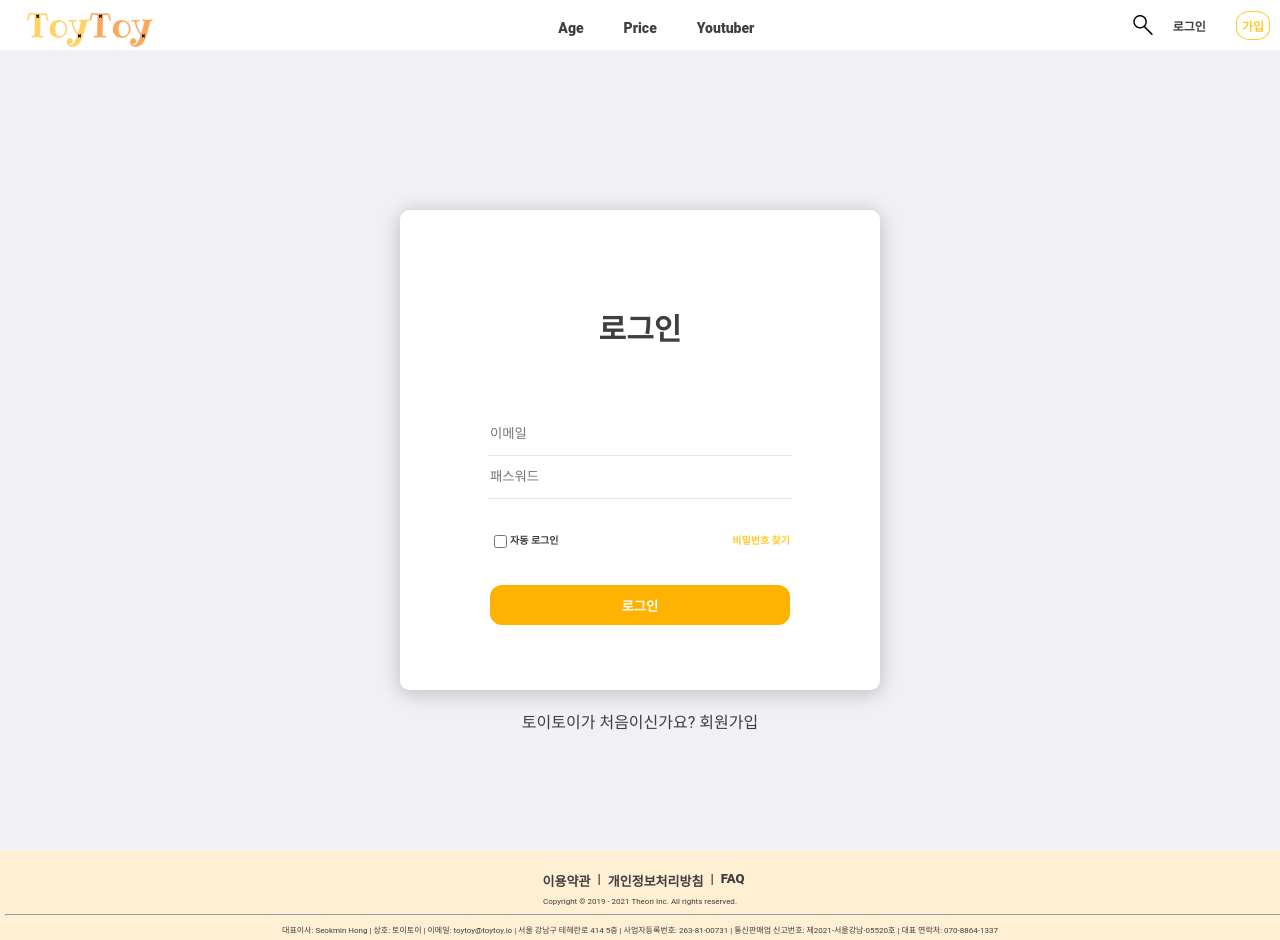
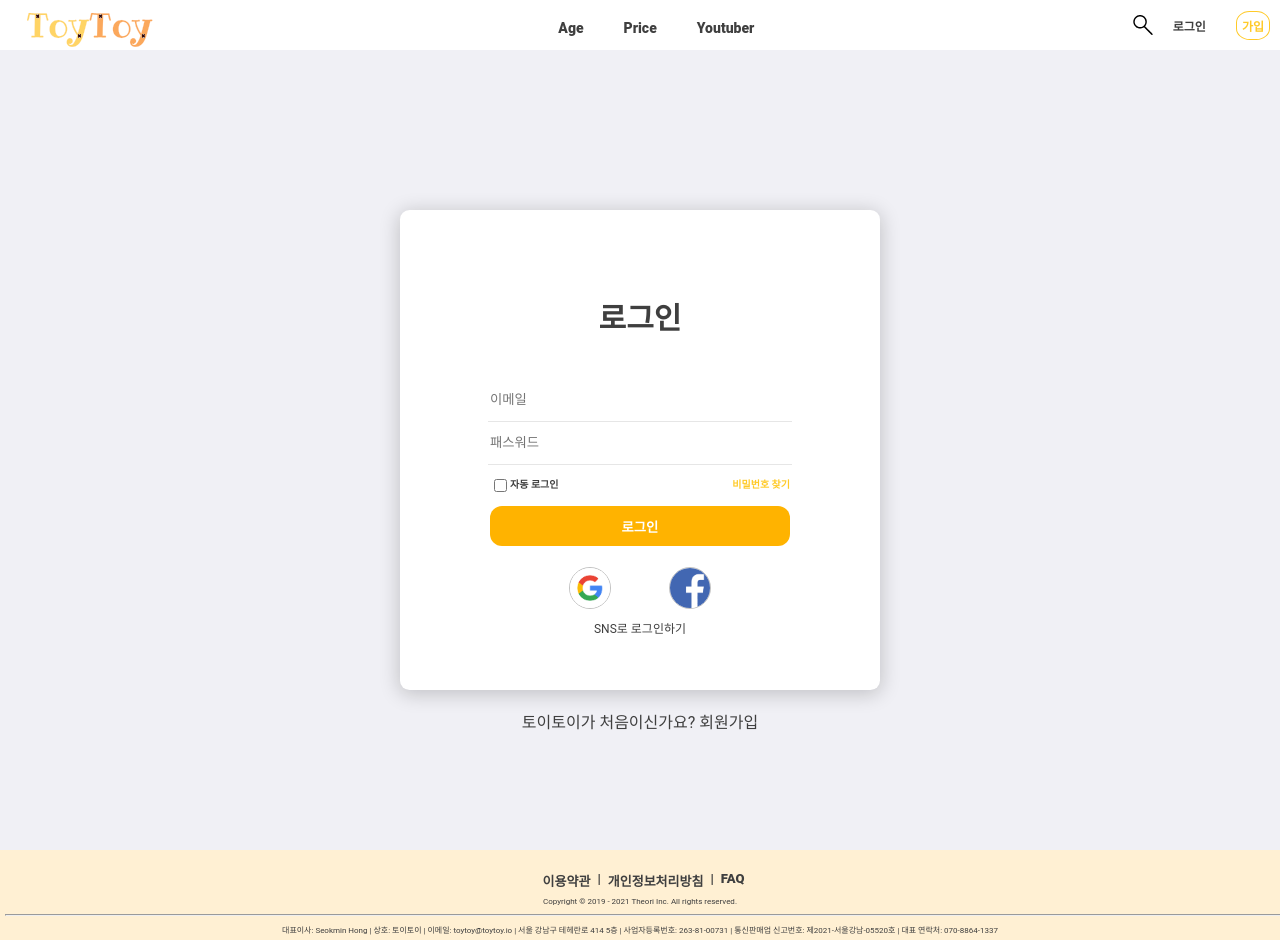
Before and after one commit to honghyeong/react-toytoy-platform, a React (Create React App) app: page /users/login in a window 1280 px wide. Built offline with nearby package versions, Linux system fonts and the light colour scheme.

Commit message:
feat: SNS, email로 로그인 Firebase

```diff
--- a/src/components/UserSignIn.js
+++ b/src/components/UserSignIn.js
@@ -1,12 +1,26 @@
-import React, { useState } from "react";
+import React, { useEffect, useState } from "react";
+import { authService } from "../fBase";
+import { useNavigate } from "react-router-dom";
+import {
+  signInWithEmailAndPassword,
+  createUserWithEmailAndPassword,
+  GoogleAuthProvider,
+  FacebookAuthProvider,
+  signInWithPopup,
+} from "firebase/auth";
+
 import "../css/UserSignIn.scss";
+import google from "../assets/google.png";
+import facebook from "../assets/facebook.png";
 
 const UserSignIn = () => {
   const [state, setState] = useState({
     email: "",
     password: "",
   });
+  const [newAccount, setNewAccount] = useState(true);
   const [check, setCheck] = useState(false);
+  const [error, setError] = useState("");
 
   const { email, password } = state;
   const onChange = (event) => {
@@ -17,8 +31,56 @@ const UserSignIn = () => {
     });
   };
 
+  const navigate = useNavigate();
+
+  useEffect(() => {
+    if (newAccount === false) {
+      navigate("/");
+    }
+  }, [newAccount]);
+
   const toggleCheck = () => {
     setCheck((prev) => !prev);
+  };
+
+  const onSubmit = async (event) => {
+    event.preventDefault();
+    try {
+      if (newAccount) {
+        const data = await createUserWithEmailAndPassword(
+          authService,
+          email,
+          password
+        );
+      } else {
+        const data = await signInWithEmailAndPassword(
+          authService,
+          email,
+          password
+        );
+      }
+      setNewAccount(false);
+    } catch (error) {
+      setError(error.message);
+    }
+  };
+
+  const onSocialClick = async (event) => {
+    const { name } = event.target;
+    console.log(name);
+    let provider;
+    try {
+      if (name === "google") {
+        provider = new GoogleAuthProvider();
+        const data = await signInWithPopup(authService, provider);
+      } else if (name === "facebook") {
+        provider = new FacebookAuthProvider();
+        const data = await signInWithPopup(authService, provider);
+      }
+      setNewAccount(false);
+    } catch (error) {
+      console.log(error);
+    }
   };
 
   return (
@@ -62,7 +124,29 @@ const UserSignIn = () => {
                 <div className="login-search-pw">비밀번호 찾기</div>
               </div>
               <div className="login-button">
-                <button className="login-button-btn">로그인</button>
+                <button onClick={onSubmit} className="login-button-btn">
+                  로그인
+                </button>
+              </div>
+              <div className="login-sns">
+                <div className="login-sns-container">
+                  <img
+                    onClick={onSocialClick}
+                    className="login-sns-img"
+                    name="google"
+                    src={google}
+                    alt="google"
+                  />
+
+                  <img
+                    onClick={onSocialClick}
+                    className="login-sns-img"
+                    name="facebook"
+                    src={facebook}
+                    alt="facebook"
+                  />
+                </div>
+                <div>SNS로 로그인하기</div>
               </div>
             </div>
           </div>
--- a/src/components/UserSignUp.js
+++ b/src/components/UserSignUp.js
@@ -9,7 +9,13 @@ const UserSignUp = () => {
       </style>
 
       <section>
-        <div className></div>
+        <div className="layout-default">
+          <div className="signup-container">
+            <div className=""></div>
+            <div className="signup-google"></div>
+            <div className="signup-facebook"></div>
+          </div>
+        </div>
       </section>
     </>
   );
--- a/src/css/UserSignIn.scss
+++ b/src/css/UserSignIn.scss
@@ -90,3 +90,24 @@
     color: #ffb300;
   }
 }
+
+.login-sns {
+  text-align: center;
+  font-size: 12px;
+}
+
+.login-sns-container {
+  display: flex;
+  justify-content: center;
+  padding: 10px;
+  width: 200px;
+}
+
+.login-sns-img {
+  width: 40px;
+  height: 40px;
+  border-radius: 50%;
+  cursor: pointer;
+  display: block;
+  border: 1px solid #c2c2c2;
+}
--- a/src/fBase.js
+++ b/src/fBase.js
@@ -1,6 +1,7 @@
 // Import the functions you need from the SDKs you need
 import { initializeApp } from "firebase/app";
-import { getAnalytics } from "firebase/analytics";
+import { getAuth } from "firebase/auth";
+
 // TODO: Add SDKs for Firebase products that you want to use
 // https://firebase.google.com/docs/web/setup#available-libraries
 
@@ -17,7 +18,6 @@ const firebaseConfig = {
 };
 
 // Initialize Firebase
-const app = initializeApp(firebaseConfig);
-const analytics = getAnalytics(app);
+initializeApp(firebaseConfig);
 
 export const authService = getAuth();
```
Also changed, not shown: src/assets/facebook.png (added), src/assets/google.png (added).
